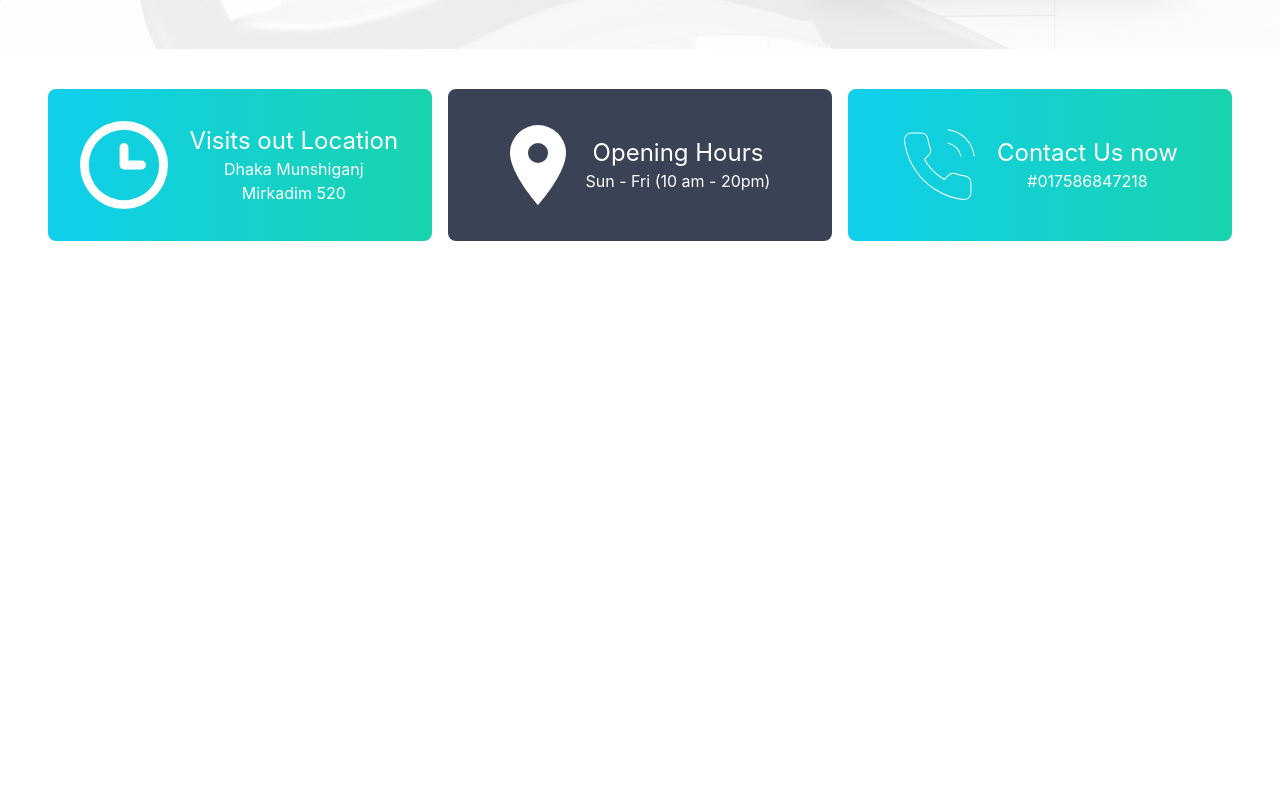
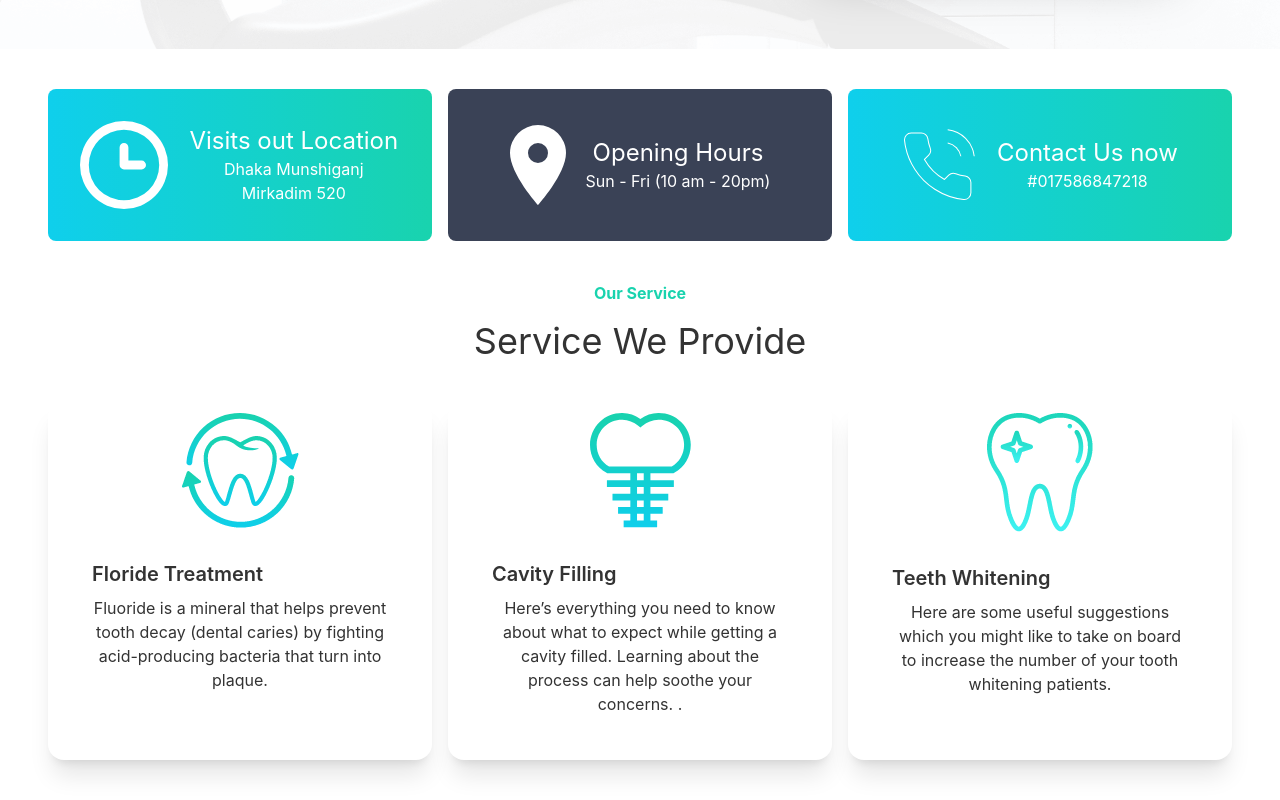
Before and after one commit to akjilani120/doctor-portal-main-client, a React (Create React App) app: page / in a window 1280 px wide. Shown: the part 615-1415 px from the top of the page. Before the commit the page ends 896 px from the top, so only its background shows below. Built offline with nearby package versions, Linux system fonts and the light colour scheme.

Commit message:
service component added

```diff
--- a/src/Pages/Home/Home.js
+++ b/src/Pages/Home/Home.js
@@ -1,12 +1,14 @@
 import React from 'react';
 import HomeContact from './HomeContact/HomeContact';
 import HomeHeader from './HomeHeader/HomeHeader';
+import HomeService from './HomeService/HomeService';
 
 const Home = () => {
     return (
         <div className=''>
            <HomeHeader></HomeHeader>
            <HomeContact></HomeContact>
+           <HomeService></HomeService>
         </div>
     );
 };
--- /dev/null
+++ b/src/Pages/Home/HomeService/HomeService.js
@@ -0,0 +1,51 @@
+import React from 'react';
+import floride from '../../asset/images/fluoride.png'
+import cavity from '../../asset/images/cavity.png'
+import Whitening from '../../asset/images/whitening.png'
+
+const HomeService = () => {
+    const services = [
+        {
+            _id: 1,
+            img: floride,
+            name: "Floride Treatment",
+            title: "Fluoride is a mineral that helps prevent tooth decay (dental caries) by fighting acid-producing bacteria that turn into plaque."
+        },
+        {
+            _id: 2,
+            img: cavity,
+            name: "Cavity Filling",
+            title: "Here’s everything you need to know about what to expect while getting a cavity filled. Learning about the process can help soothe your concerns. ."
+        },
+        {
+            _id: 3,
+            img: Whitening,
+            name: "Teeth Whitening",
+            title: "Here are some useful suggestions which you might like to take on board to increase the number of your tooth whitening patients. "
+        },
+    ]
+    return (
+        <section>
+            <div className='service-title text-center'>
+                <p className='text-secondary font-bold '>Our Service</p>
+                <p className=' mt-4 text-4xl'>Service We Provide</p>
+            </div>
+            <div className='grid lg:grid-cols-3 md:grid-cols-2 gap-4 px-12 my-10'>
+                {
+                    services.map(service => <>
+                        <div class="card text-center bg-base-100 shadow-xl p-3">
+                            <figure><img src={service.img} alt="Shoes" /></figure>
+                            <div class="card-body text-center">
+                                <h2 class="card-title ">{service.name}</h2>
+                                <p>{service.title}</p>
+
+                            </div>
+                        </div>
+                    </>)
+                }
+            </div>
+        </section>
+    );
+};
+
+export default HomeService;
--- /dev/null
+++ b/src/Pages/Home/HomeService/OurService.js
@@ -0,0 +1,12 @@
+import React from 'react';
+
+const OurService = ({service}) => {
+    console.log(service)
+    return (
+        <div>
+
+        </div>
+    );
+};
+
+export default OurService;
--- /dev/null
+++ b/src/Pages/Home/HomeService/Service.js
@@ -0,0 +1,13 @@
+import React from 'react';
+
+const Service = ({Service}) => {
+    const { title, name}  = Service
+    console.log(Service)
+    return (
+        <div>
+
+        </div>
+    );
+};
+
+export default Service;
```
